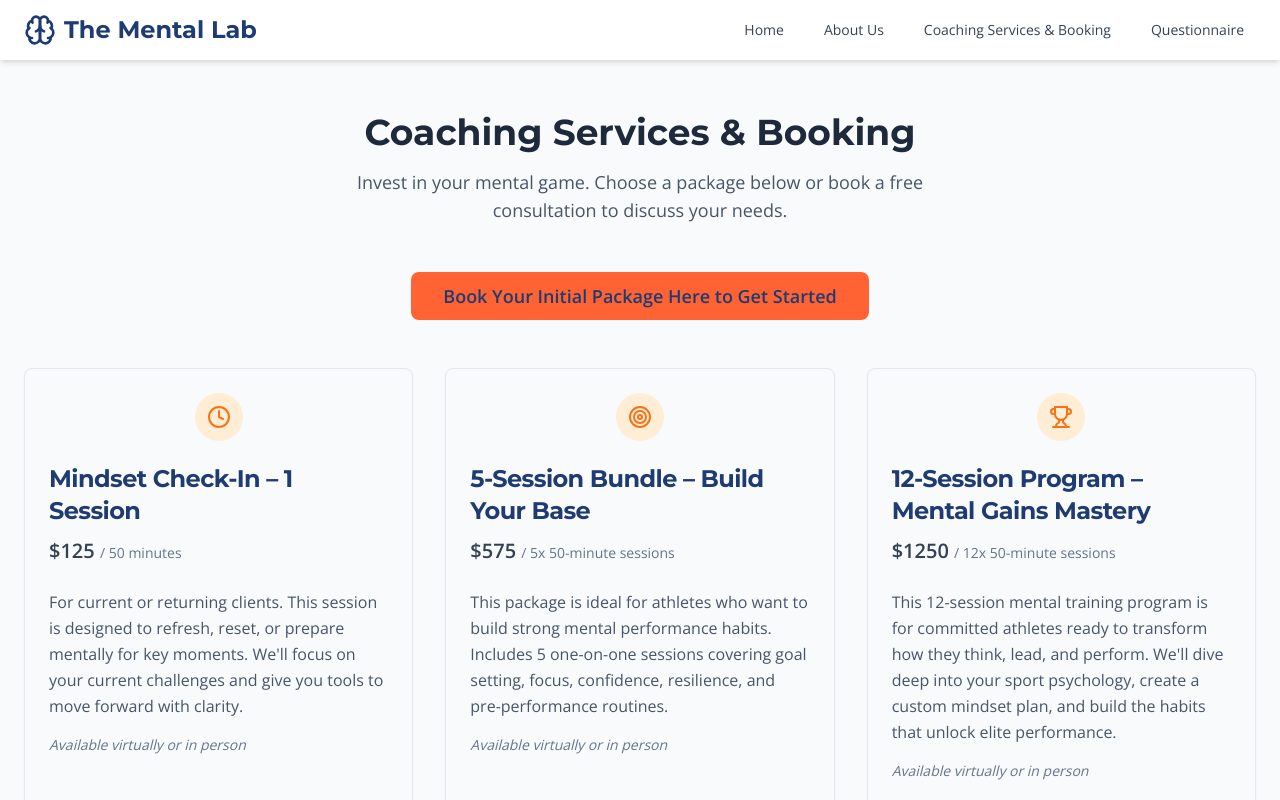
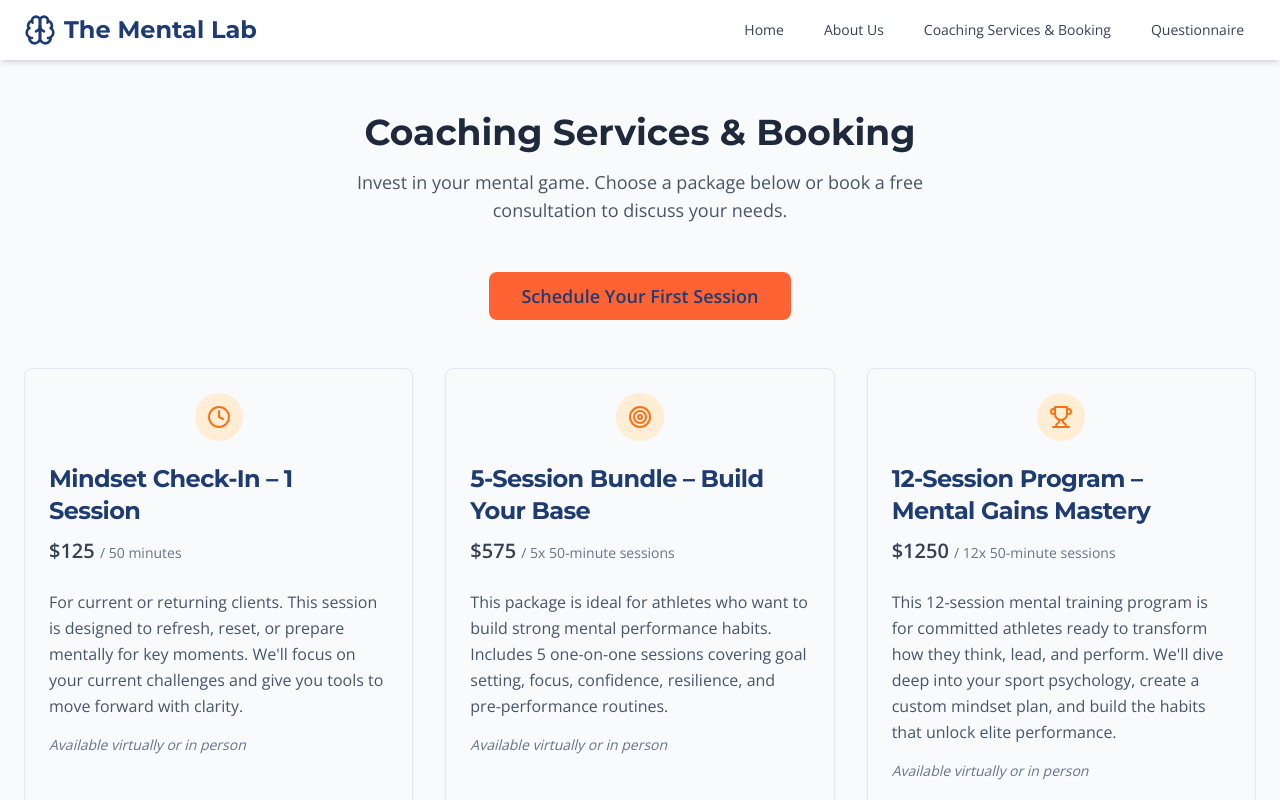
Before and after one commit to luketoland1977/mental-edge-accelerate, a React (Vite) app: page /services in a window 1280 px wide. Shown: the top 800 px of the page. Built offline with nearby package versions, Linux system fonts and the light colour scheme.

Commit message:
Change button text for scheduling
Update the scheduling call-to-action button text from "Book Your Initial Package Here to Get Started" to a shorter "Schedule Your First Session" on the Services page.

```diff
--- a/src/pages/ServicesPage.tsx
+++ b/src/pages/ServicesPage.tsx
@@ -53,7 +53,7 @@ const ServicesPage: React.FC = () => {
           variant="primary"
           className="text-lg px-8 py-6"
         >
-          Book Your Initial Package Here to Get Started
+          Schedule Your First Session
         </CallToActionButton>
       </div>
 
```
